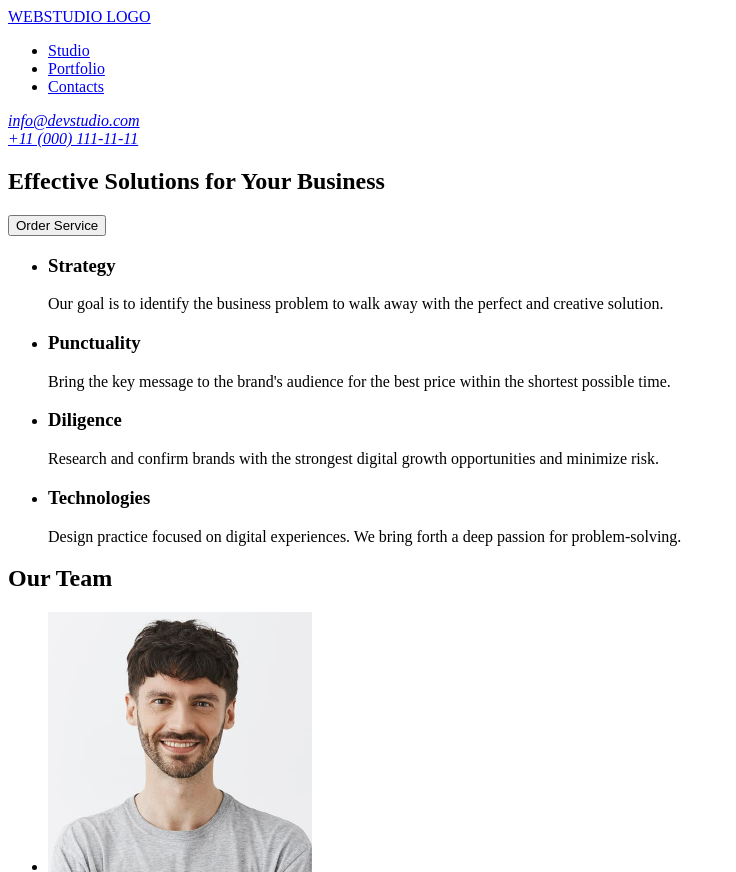
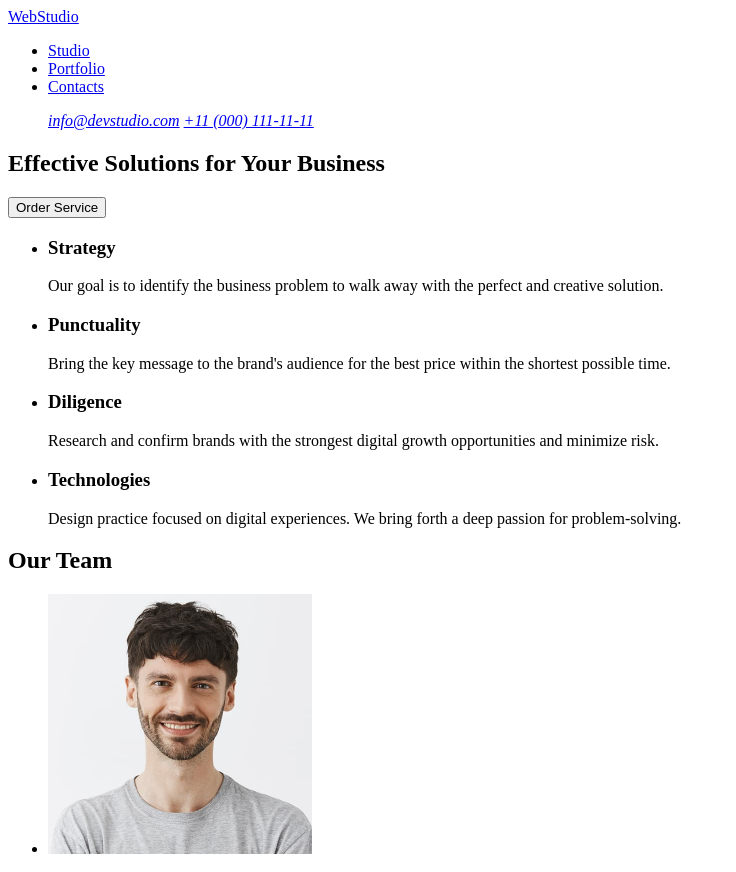
Before and after one commit to eugeneskoryk/goit-markup-hw-01, a plain HTML site: page index.html in a window 1280 px wide. Shown: the top 872 px of the page, without its empty margins (0-736 px from the left). Drawn offline with Linux system fonts and the light colour scheme.

Commit message:
Header and footer revised

```diff
--- a/index.html
+++ b/index.html
@@ -8,8 +8,8 @@
 <body>
 
     <header>
-        <a href="./index.html">WEBSTUDIO LOGO</a>
         <nav>
+            <a href="./index.html">WebStudio</a>
             <ul>
                 <li><a href="#">Studio</a></li>
                 <li><a href="#">Portfolio</a></li>
@@ -17,8 +17,10 @@
             </ul>
         </nav>
         <address>
-            <a href="mailto:info@devstudio.com">info@devstudio.com</a><br />
-            <a href="tel:+110001111111">+11 (000) 111-11-11</a>
+            <ul>
+                <il><a href="mailto:info@devstudio.com">info@devstudio.com</a></il>
+                <il><a href="tel:+110001111111">+11 (000) 111-11-11</a></il>
+            </ul>
         </address>
     </header>
 
@@ -26,7 +28,7 @@
         <section>
             <!--Order Service Section-->
             <h1>Effective Solutions for Your Business</h1>
-            <button>Order Service</button>
+            <button type="button">Order Service</button>
         </section>
 
         <section>
@@ -82,7 +84,7 @@
     </main>
 
     <footer>
-        <a href="./index.html">WEBSTUDIO LOGO</a>
+        <a href="./index.html">WebStudio</a>
         <p>Increase the flow of customers and sales for your business with digital marketing & growth solutions.</p>
     </footer>
 
```
